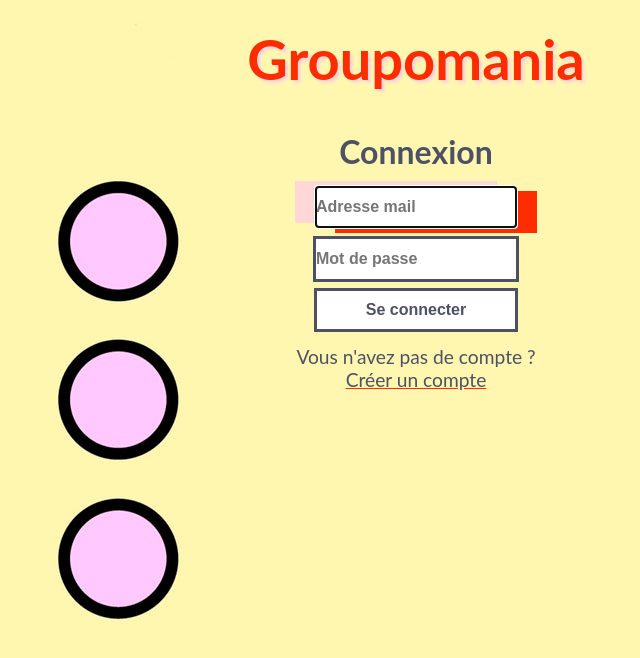
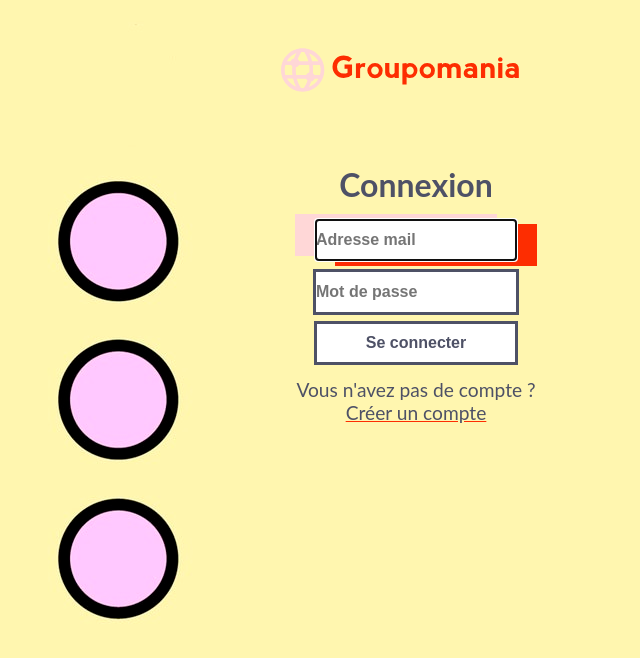
Before and after one commit to Ufeffe/P7_groupomania, a Vue app in the folder frontend/: page / in a window 1280 px wide. Shown: the top 658 px of the page, without its empty margins (224-864 px from the left). Built offline with nearby package versions, Linux system fonts and the light colour scheme.

Commit message:
utilisation svg en tant que logo

```diff
--- a/frontend/src/App.vue
+++ b/frontend/src/App.vue
@@ -1,6 +1,8 @@
 <template>
   <div class="container">
-    <h1>Groupomania</h1>
+    <div class="logo_container">
+      <img src="./assets/icon-left-font.svg" alt="logo de l'entreprise groupomania">
+    </div>
     <div v-if="getLoginStatus.loginSuccess" class="child_display">
       <Home/>
     </div>
@@ -28,3 +30,17 @@
 },
 }
 </script>
+
+<style scoped>
+.logo_container{
+  height:150px;
+  width: 270px;
+  overflow: hidden;
+}
+img{
+height: 200%;
+position: relative;
+top: -80px;
+left: -40px;
+}
+</style>
```
Also changed, not shown: frontend/public/index.html (+10 -5 lines), frontend/src/assets/icon-left-font.svg (added).
